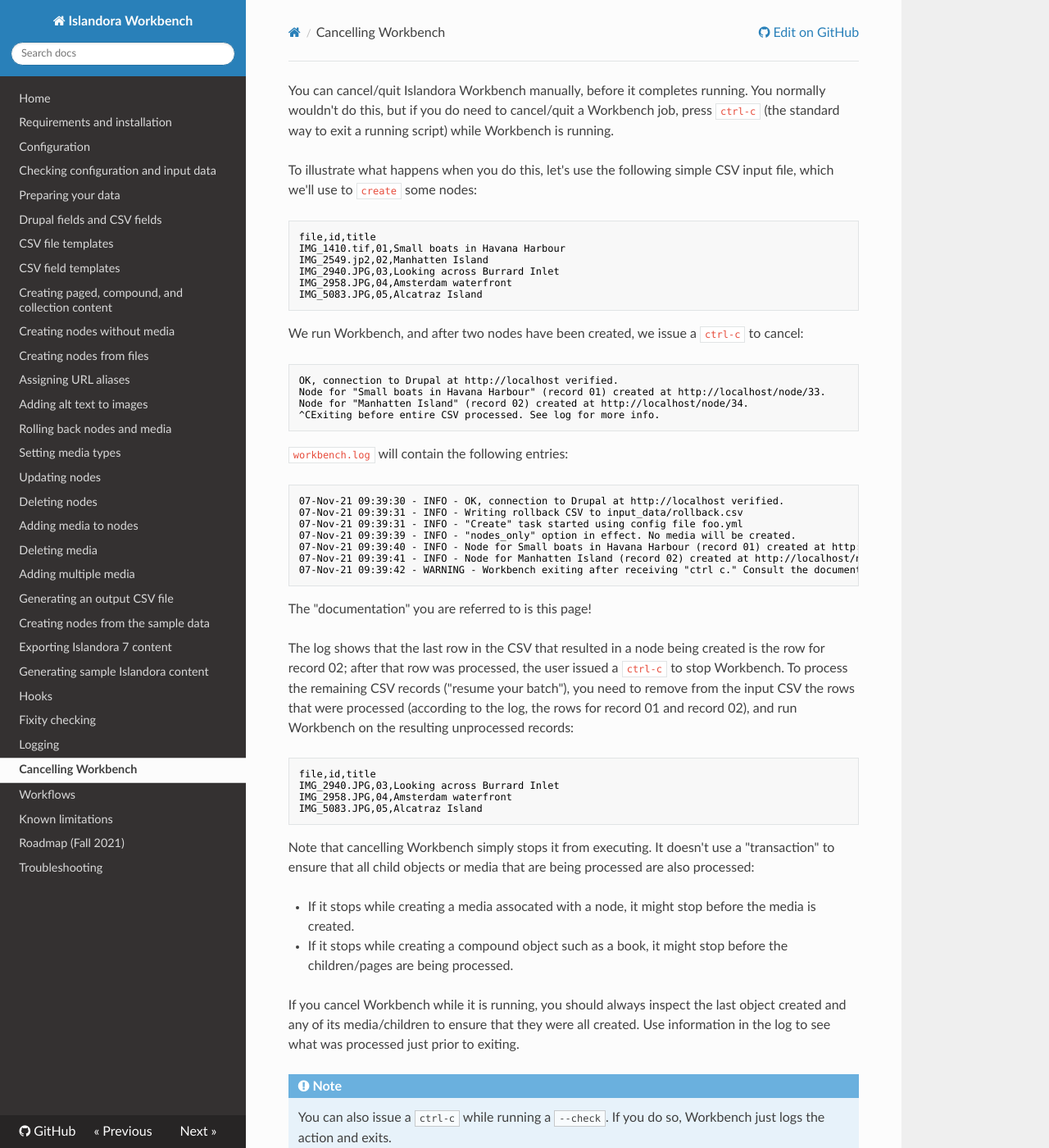
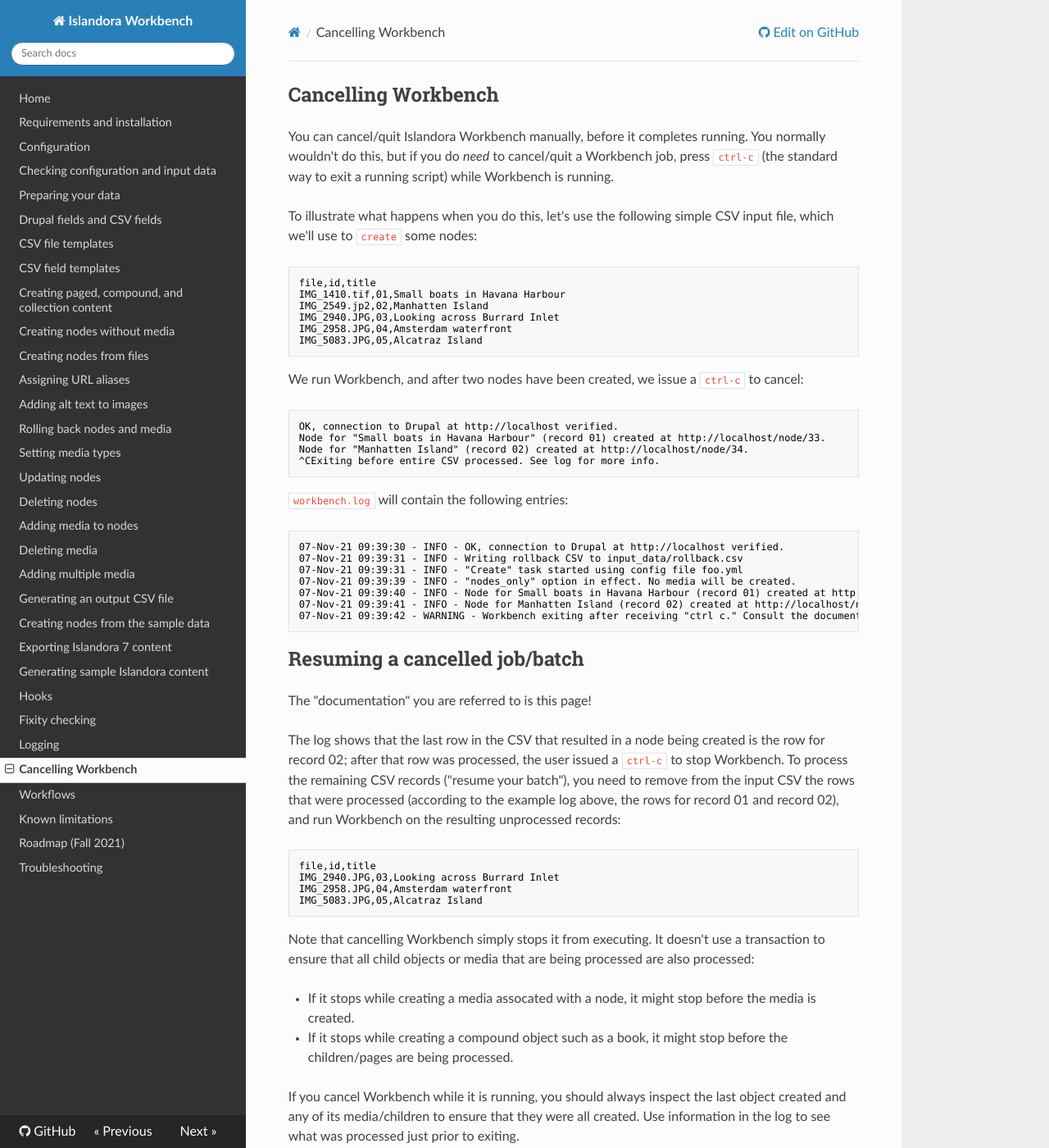
Before and after one commit to mjordan/islandora_workbench_docs, an MkDocs documentation site: the page built from docs/cancelling.md, in a window 1280 px wide and 1400 px high. Shown: the whole window at 82% size. Built offline with MkDocs 1.6.1, drawn with Linux system fonts in a browser that asks for light colours; nearby versions of some CDN libraries; old or Windows-style settings are respelled for this version of MkDocs.

Commit message:
Fixed some things.

````diff
--- a/docs/cancelling.md
+++ b/docs/cancelling.md
@@ -1,4 +1,6 @@
-You can cancel/quit Islandora Workbench manually, before it completes running. You normally wouldn't do this, but if you do need to cancel/quit a Workbench job, press `ctrl-c` (the standard way to exit a running script) while Workbench is running.
+## Cancelling Workbench
+
+You can cancel/quit Islandora Workbench manually, before it completes running. You normally wouldn't do this, but if you do *need* to cancel/quit a Workbench job, press `ctrl-c` (the standard way to exit a running script) while Workbench is running.
 
 To illustrate what happens when you do this, let's use the following simple CSV input file, which we'll use to `create` some nodes:
 
@@ -32,9 +34,11 @@
 07-Nov-21 09:39:42 - WARNING - Workbench exiting after receiving "ctrl c." Consult the documentation to learn how to resume your batch.
 ```
 
+## Resuming a cancelled job/batch
+
 The "documentation" you are referred to is this page!
 
-The log shows that the last row in the CSV that resulted in a node being created is the row for record 02; after that row was processed, the user issued a `ctrl-c` to stop Workbench. To process the remaining CSV records ("resume your batch"), you need to remove from the input CSV the rows that were processed (according to the log, the rows for record 01 and record 02), and run Workbench on the resulting unprocessed records:
+The log shows that the last row in the CSV that resulted in a node being created is the row for record 02; after that row was processed, the user issued a `ctrl-c` to stop Workbench. To process the remaining CSV records ("resume your batch"), you need to remove from the input CSV the rows that were processed (according to the example log above, the rows for record 01 and record 02), and run Workbench on the resulting unprocessed records:
 
 ```text
 file,id,title
@@ -43,7 +47,7 @@
 IMG_5083.JPG,05,Alcatraz Island
 ```
 
-Note that cancelling Workbench simply stops it from executing. It doesn't use a "transaction" to ensure that all child objects or media that are being processed are also processed:
+Note that cancelling Workbench simply stops it from executing. It doesn't use a transaction to ensure that all child objects or media that are being processed are also processed:
 
 * If it stops while creating a media assocated with a node, it might stop before the media is created.
 * If it stops while creating a compound object such as a book, it might stop before the children/pages are being processed.
````
Also changed, not shown: site/index.html.
